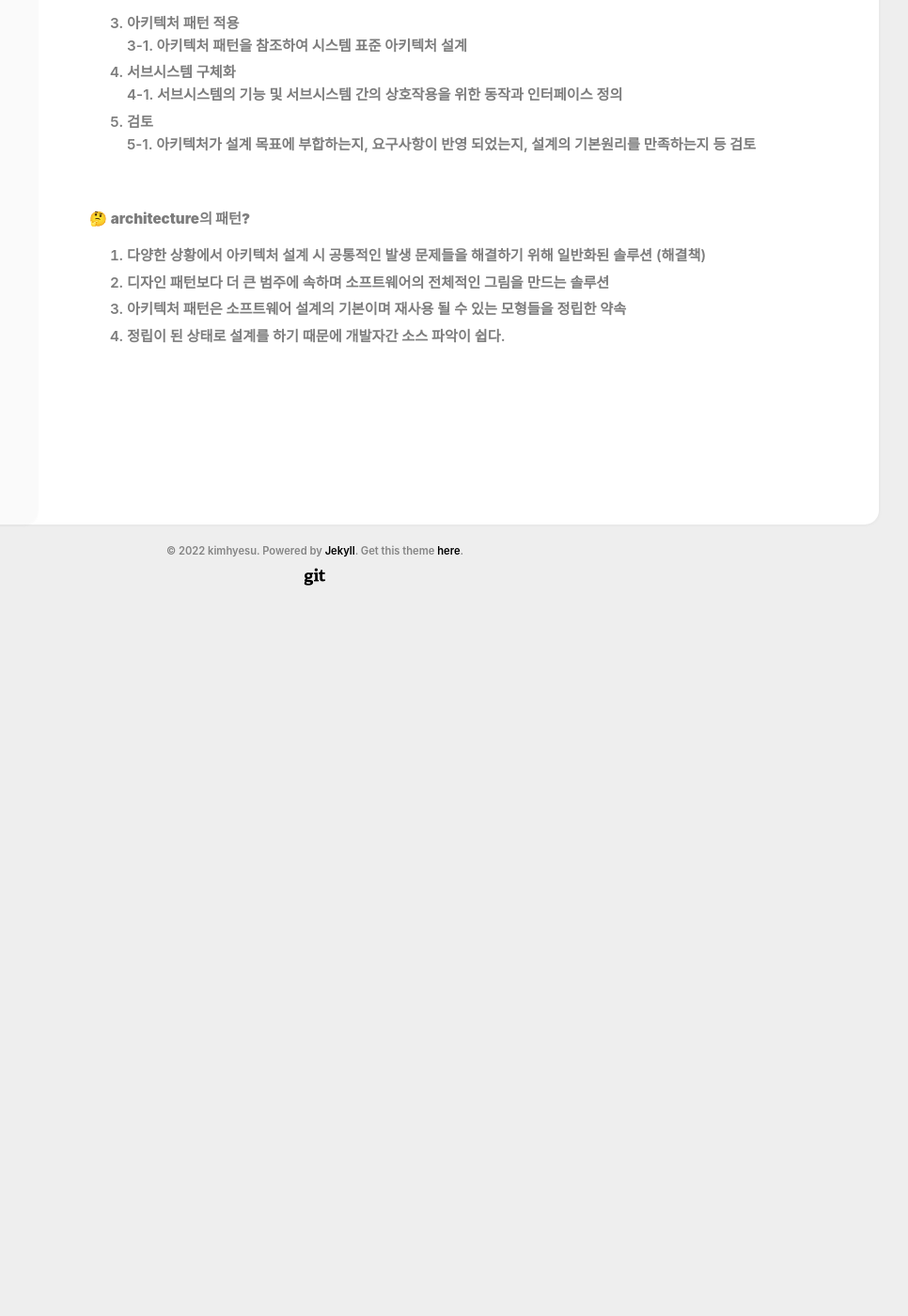
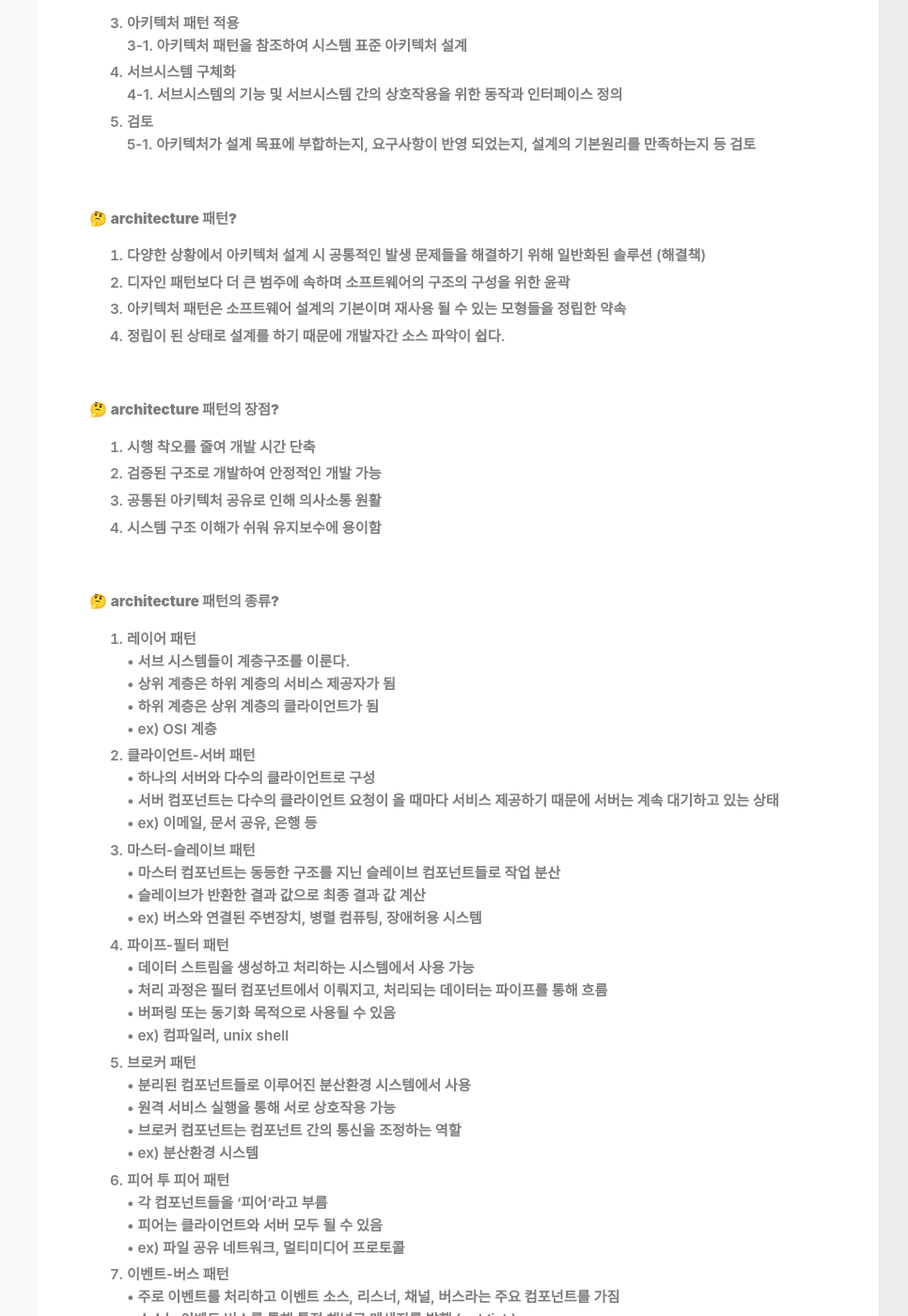
Before and after one commit to hyeesu/hyeesu.github.io, a Jekyll site: the page built from _posts/2022-08-18-architecture-01.md, in a window 1280 px wide and 1400 px high, scrolled down 1685 px. Shown: the whole window at 94% size, without its empty margins (305-1271 px from the left). Built offline with Jekyll 4.4.1, drawn with Linux system fonts in a browser that asks for light colours; nearby versions of some CDN libraries; before the commit the page ends 2311 px from its top, so only the background shows below that; some of the changed text lies outside the part shown.

Commit message:
architecture post

```diff
--- a/_posts/2022-08-18-architecture-01.md
+++ b/_posts/2022-08-18-architecture-01.md
@@ -123,13 +123,165 @@ comments: true
 
 <br>
 
-🤔 <strong>architecture의 패턴?</strong>
+🤔 <strong>architecture 패턴?</strong>
 <br>
 1. 다양한 상황에서 아키텍처 설계 시 공통적인 발생 문제들을 해결하기 위해 일반화된 솔루션 (해결책)
 <br>
-2. 디자인 패턴보다 더 큰 범주에 속하며 소프트웨어의 전체적인 그림을 만드는 솔루션
+2. 디자인 패턴보다 더 큰 범주에 속하며 소프트웨어의 구조의 구성을 위한 윤곽
 <br>
 3. 아키텍처 패턴은 소프트웨어 설계의 기본이며 재사용 될 수 있는 모형들을 정립한 약속
 <br>
 4. 정립이 된 상태로 설계를 하기 때문에 개발자간 소스 파악이 쉽다.
 <br>
+
+<br>
+
+🤔 <strong>architecture 패턴의 장점?</strong>
+<br>
+1. 시행 착오를 줄여 개발 시간 단축
+<br>
+2. 검증된 구조로 개발하여 안정적인 개발 가능
+<br>
+3. 공통된 아키텍처 공유로 인해 의사소통 원활
+<br>
+4. 시스템 구조 이해가 쉬워 유지보수에 용이함
+<br>
+
+<br>
+
+🤔 <strong>architecture 패턴의 종류?</strong>
+<br>
+1. 레이어 패턴
+<br>
+• 서브 시스템들이 계층구조를 이룬다.
+<br>
+• 상위 계층은 하위 계층의 서비스 제공자가 됨
+<br>
+• 하위 계층은 상위 계층의 클라이언트가 됨
+<br>
+• ex) OSI 계층
+<br>
+2. 클라이언트-서버 패턴
+<br>
+• 하나의 서버와 다수의 클라이언트로 구성
+<br>
+• 서버 컴포넌트는 다수의 클라이언트 요청이 올 때마다 서비스 제공하기 때문에 서버는 계속 대기하고 있는 상태
+<br>
+• ex) 이메일, 문서 공유, 은행 등
+<br>
+3. 마스터-슬레이브 패턴
+<br>
+• 마스터 컴포넌트는 동등한 구조를 지닌 슬레이브 컴포넌트들로 작업 분산
+<br>
+• 슬레이브가 반환한 결과 값으로 최종 결과 값 계산
+<br>
+• ex) 버스와 연결된 주변장치, 병렬 컴퓨팅, 장애허용 시스템
+<br>
+4. 파이프-필터 패턴
+<br>
+• 데이터 스트림을 생성하고 처리하는 시스템에서 사용 가능
+<br>
+• 처리 과정은 필터 컴포넌트에서 이뤄지고, 처리되는 데이터는 파이프를 통해 흐름
+<br>
+• 버퍼링 또는 동기화 목적으로 사용될 수 있음
+<br>
+• ex) 컴파일러, unix shell
+<br>
+5. 브로커 패턴
+<br>
+• 분리된 컴포넌트들로 이루어진 분산환경 시스템에서 사용
+<br>
+• 원격 서비스 실행을 통해 서로 상호작용 가능
+<br>
+• 브로커 컴포넌트는 컴포넌트 간의 통신을 조정하는 역할
+<br>
+• ex) 분산환경 시스템
+<br>
+6. 피어 투 피어 패턴
+<br>
+• 각 컴포넌트들을 '피어'라고 부름
+<br>
+• 피어는 클라이언트와 서버 모두 될 수 있음
+<br>
+• ex) 파일 공유 네트워크, 멀티미디어 프로토콜
+<br>
+7. 이벤트-버스 패턴
+<br>
+• 주로 이벤트를 처리하고 이벤트 소스, 리스너, 채널, 버스라는 주요 컴포넌트를 가짐
+<br>
+• 소스는 이벤트 버스를 통해 특정 채널로 메세지를 발행 (publish)
+<br>
+• 리스너는 특정 채널에서 메세지를 구독 (subscribe)
+<br>
+• 리스너는 이전에 구독한 채널에 발행된 메세지에 대한 알림을 받음
+<br>
+• ex) 안드로이드 개발, 알림 서비스
+<br>
+8. MVC패턴
+<br>
+• 사용자에게 제공되거나 받는 방식에서 내부적인 표현을 분리하기 위함
+<br>
+• 컴포넌트를 분리하며 코드의 효율적인 재사용을 가능하게 함
+<br>
+• ex) 웹 어플리케이션 설계 아키텍처, 웹 프레임워크
+    <table class="table table-striped table-bordered">
+        <thead>
+            <tr>
+                <th colspan="2">대화형 애플리케이션 파트</th>
+            </tr>
+        </thead>
+        <tbody>
+            <tr>
+                <th>model</th>
+                <th>핵심 기능과 데이터 포함</th>
+            </tr>
+            <tr>
+                <th>view</th>
+                <th>사용자에게 정보 표시</th>
+            </tr>
+            <tr>
+                <th>controller</th>
+                <th>사용자로 발생한 입력 처리</th>
+            </tr>
+        </tbody>
+    </table>
+9. 블랙보드 패턴
+<br>
+• 해결책이 명확하지 않을 때 유용
+<br>
+• 모든 컴포넌트는 블랙보드에 접근하여 추가되는 새로운 데이터 객체를 생성할 수 있음
+<br>
+• 컴포넌트는 블랙보드에서 특정 종류의 데이터를 찾음
+<br>
+• 기존 지식 소스와의 '패턴매칭'으로 데이터를 찾음
+<br>
+• ex) 음성인식, 차량 식별 및 추적, 신호해석
+    <table class="table table-striped table-bordered">
+        <thead>
+            <tr>
+                <th colspan="2">주요 컴포넌트</th>
+            </tr>
+        </thead>
+        <tbody>
+            <tr>
+                <th>블랙보드</th>
+                <th>솔루션의 객체를 포함하는 구조화된 전역 메모리</th>
+            </tr>
+            <tr>
+                <th>지식소스</th>
+                <th>자체 표현을 가진 특수 모듈</th>
+            </tr>
+            <tr>
+                <th>제어 컴포넌트</th>
+                <th>모듈 선택, 설정 및 실행 담당</th>
+            </tr>
+        </tbody>
+    </table>
+10. 인터프리터 패턴
+<br>
+• 특정 언어로 작성된 프로그램을 해석하는 컴포넌트를 설계할 때 주로 사용
+<br>
+• 기본 아이디어는 언어의 각 기호에 대해 클래스 생성
+<br>
+• ex) SQL, 통신프로토콜 정의어
+<br>
```
Also changed, not shown: other parts of _posts/2022-08-18-architecture-01.md (+2 -2 lines).
